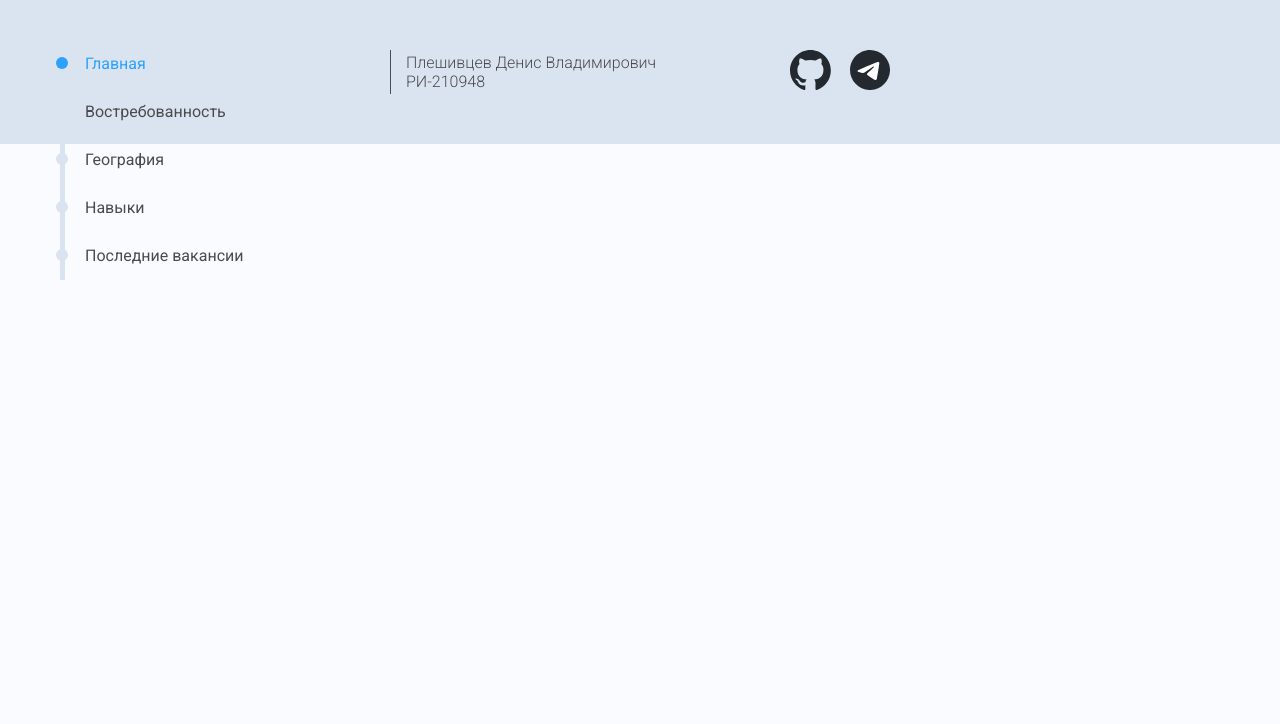
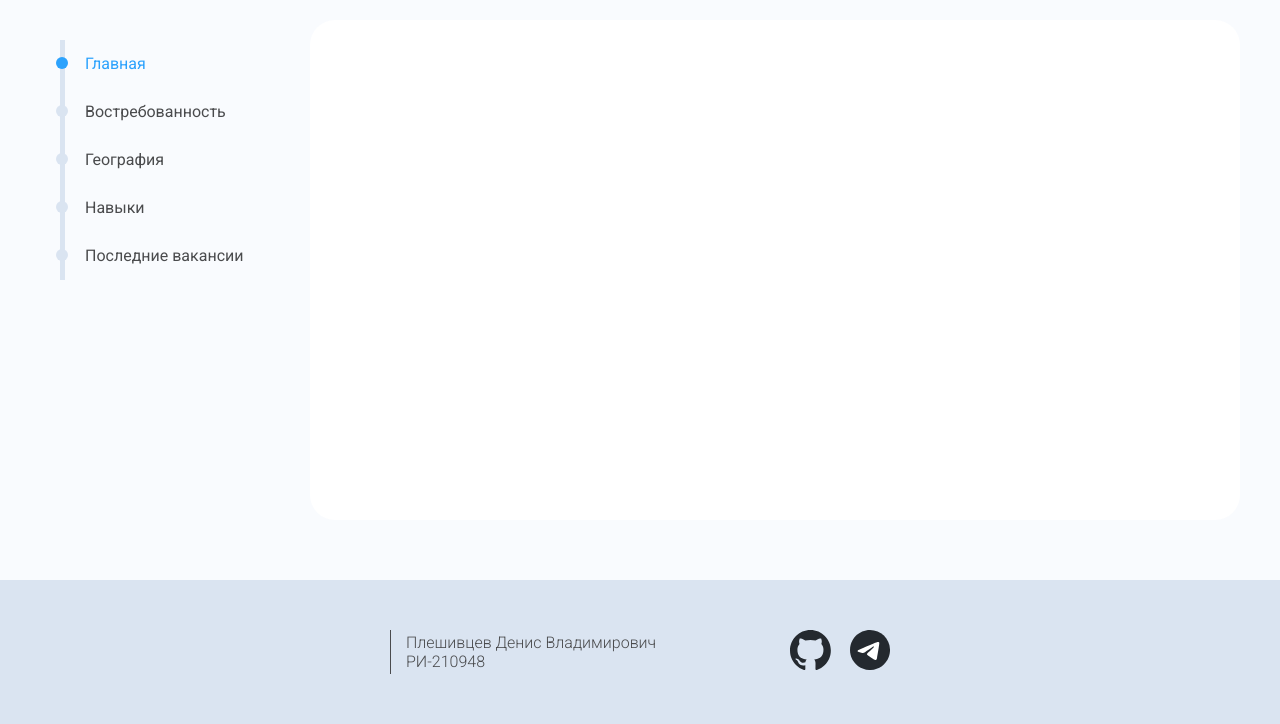
Before and after one commit to FleshM/Django, a Django app: template templates/index.html in a window 1280 px wide. Shown: the part 105-829 px from the top of the page. Before the commit the page ends 385 px from the top, so only its background shows below. Run offline with Django 3.2, Linux system fonts and the light colour scheme; the template is opened without the code that fills it, so the values that code supplies are empty.

Commit message:
CRUD fix

```diff
--- a/templates/geography.html
+++ b/templates/geography.html
@@ -28,8 +28,8 @@
             <li><a href="">Навыки</a></li>
             <li><a href="">Последние вакансии</a></li>
         </ul>
-        <div class="main-page">
-            <div class="main-page__wrapper">
+        <div class="main-content">
+            <div class="main-content__wrapper">
                 <h2>География</h2>
                 <p>Lorem ipsum dolor sit amet, consectetur adipiscing elit. Maecenas condimentum ante turpis, in sagittis odio egestas vitae. Sed venenatis euismod magna, ut congue mauris euismod sit amet. Donec aliquam leo quis congue lobortis. Nulla facilisi. Fusce eu nibh egestas, mollis lacus sed, pulvinar turpis. Praesent tristique elit ante, sed finibus ligula bibendum nec. Etiam suscipit diam id ultricies venenatis. Mauris aliquam placerat lectus ut venenatis. Vestibulum id mauris ornare, pulvinar lorem id, ornare orci. Phasellus at tortor et quam dictum euismod.</p>
             </div>
--- a/templates/index.html
+++ b/templates/index.html
@@ -28,8 +28,8 @@
             <li><a href="">Навыки</a></li>
             <li><a href="">Последние вакансии</a></li>
         </ul>
-        <div class="main-page">
-            <div class="main-page__wrapper">
+        <div class="main-content">
+            <div class="main-content__wrapper">
                {% block content %}
                     {% for p in paragraphs %}
                         {% if p.title|length > 1 %}
```
